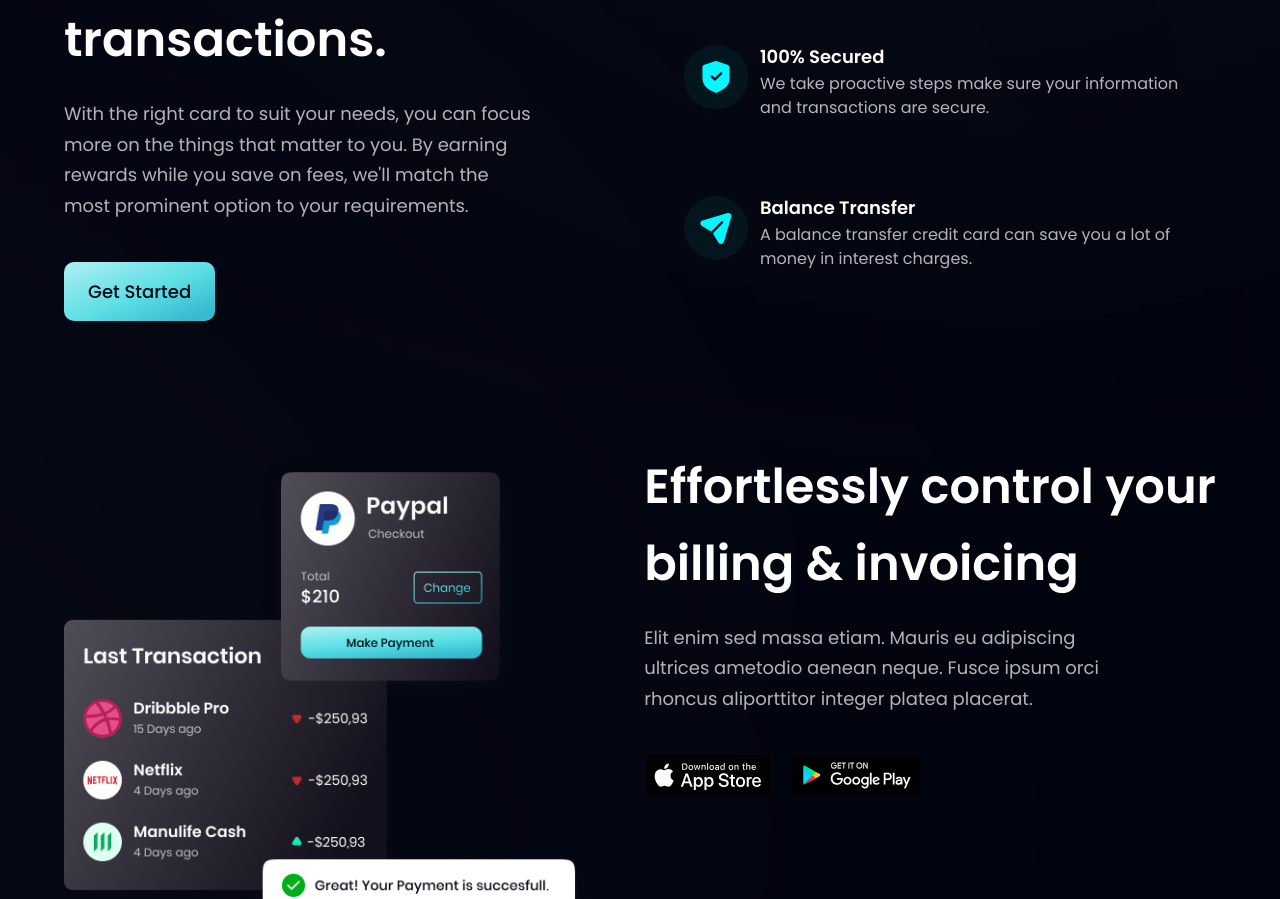
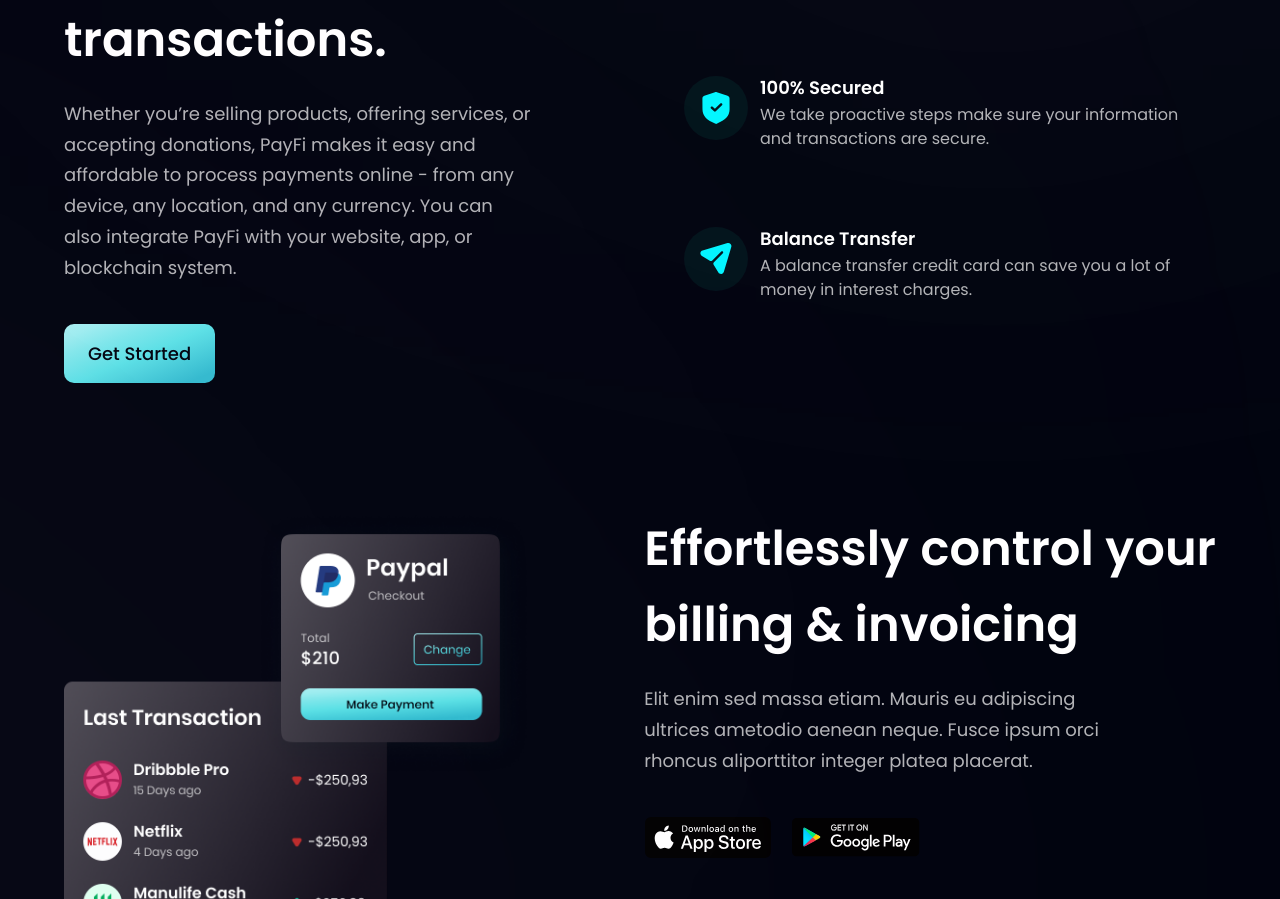
Before and after one commit to codedbyshaun/FinTech-React, a React (Vite) app in the folder modern_fintech_app/: page / in a window 1280 px wide. Shown: the part 1176-2075 px from the top of the page. Built offline with nearby package versions, Linux system fonts and the light colour scheme.

Commit message:
Update Business.jsx
Reword <p>"service description"

```diff
--- a/modern_fintech_app/src/components/Business.jsx
+++ b/modern_fintech_app/src/components/Business.jsx
@@ -25,8 +25,9 @@ const Business = () => {
         <h2 className={styles.heading2}>
           You do the business, <br className="sm:block hidden" /> we'll take care of the transactions.
         </h2>
-        <p className={`${styles.paragraph} max-w-[470px] mt-5`}>With the right card to suit your needs, you can focus more on the things that matter to you.
-          By earning rewards while you save on fees, we'll match the most prominent option to your requirements.
+        <p className={`${styles.paragraph} max-w-[470px] mt-5`}>Whether you’re selling products,
+        offering services, or accepting donations, PayFi makes it easy and affordable to process payments online -
+        from any device, any location, and any currency. You can also integrate PayFi with your website, app, or blockchain system.
         </p>
 
         <Button styles="mt-10" />
```
